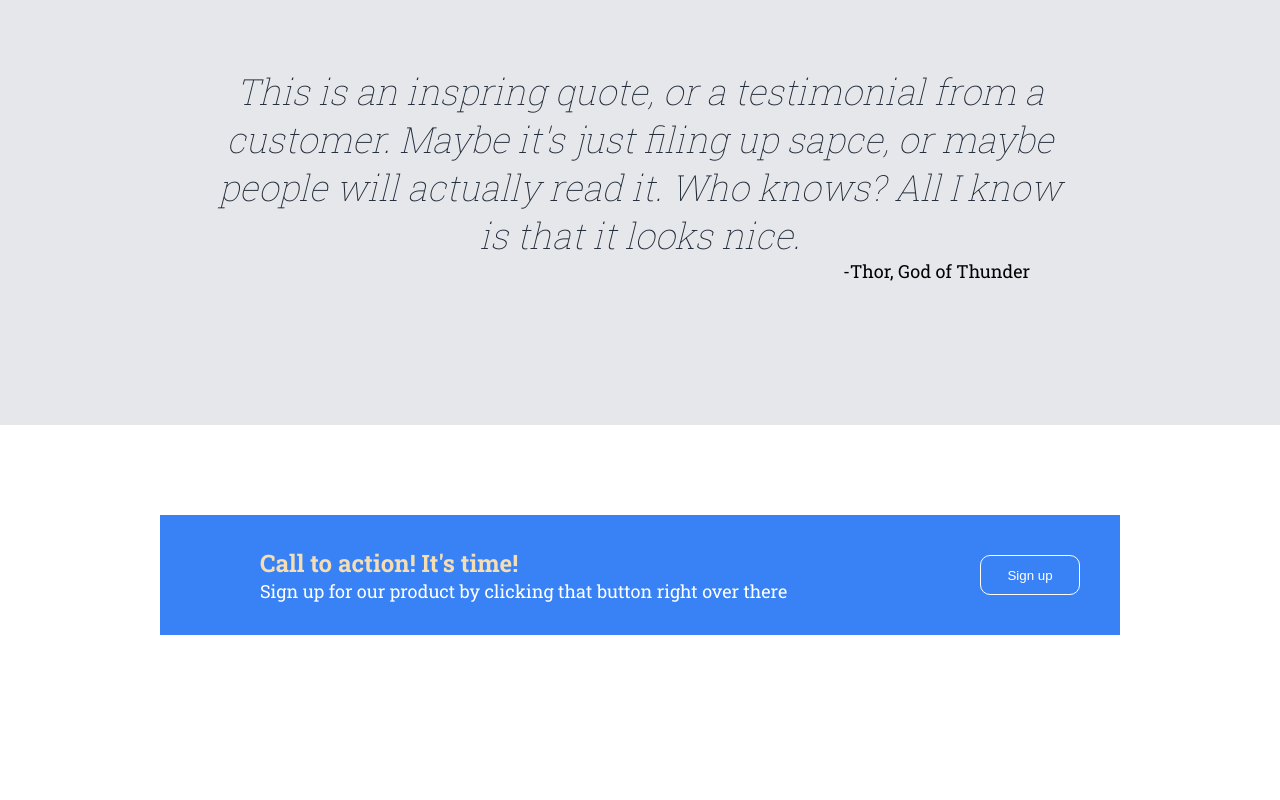
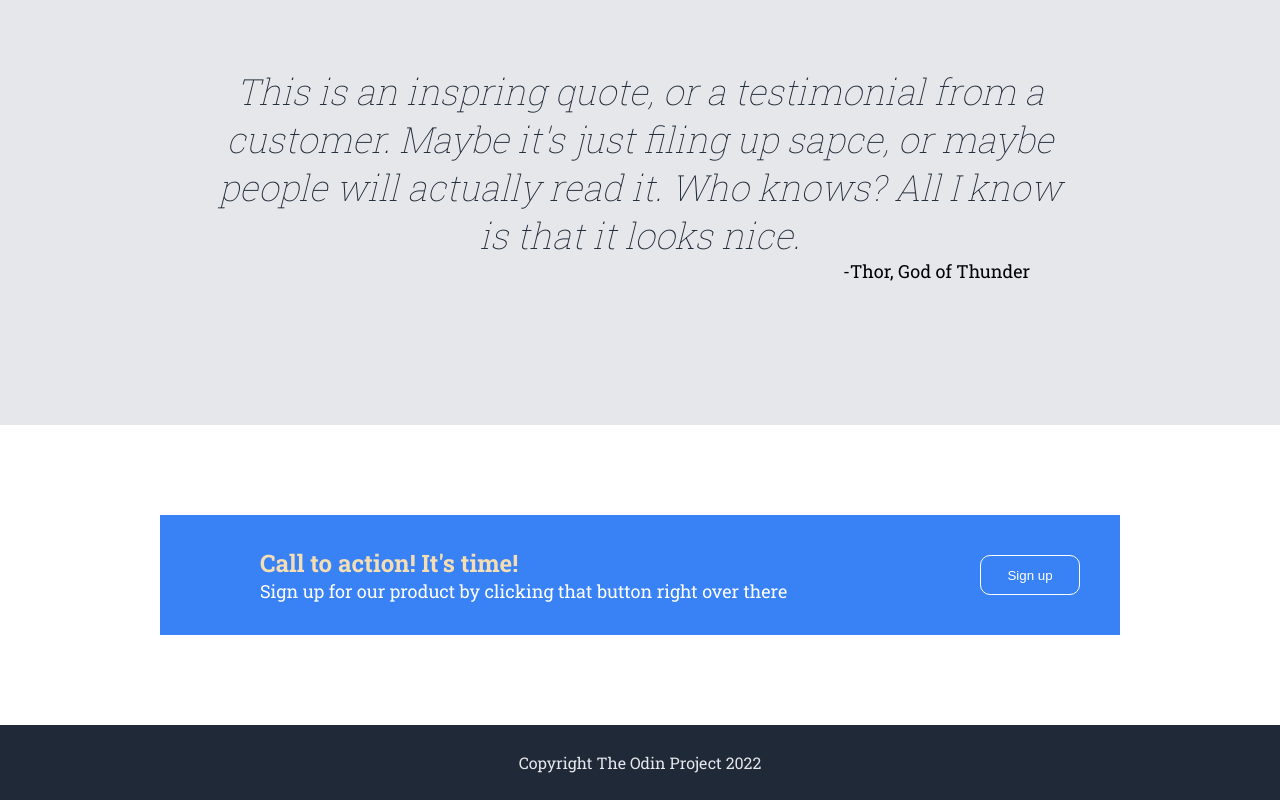
Before and after one commit to CRISPY227/Webpage-Odin, a plain HTML site: page index.html in a window 1280 px wide. Shown: the part 1195-1995 px from the top of the page. Before the commit the page ends 1920 px from the top, so only its background shows below. Drawn offline with Linux system fonts and the light colour scheme.

Commit message:
Finished Everything

```diff
--- a/index.html
+++ b/index.html
@@ -73,5 +73,8 @@
             </div>
         </div>
     </div>
+    <div class="footer">
+        Copyright The Odin Project 2022
+    </div>
 </body>
 </html>
--- a/styles.css
+++ b/styles.css
@@ -195,3 +195,12 @@ h4{
     border: 1px solid white;
     border-radius: 10px;
 }
+
+.footer{
+    display: flex;
+    justify-content: center;
+    align-items: center;
+    background-color: #1f2937;
+    color: #E5E7EB;
+    height: 75px;
+}
```
